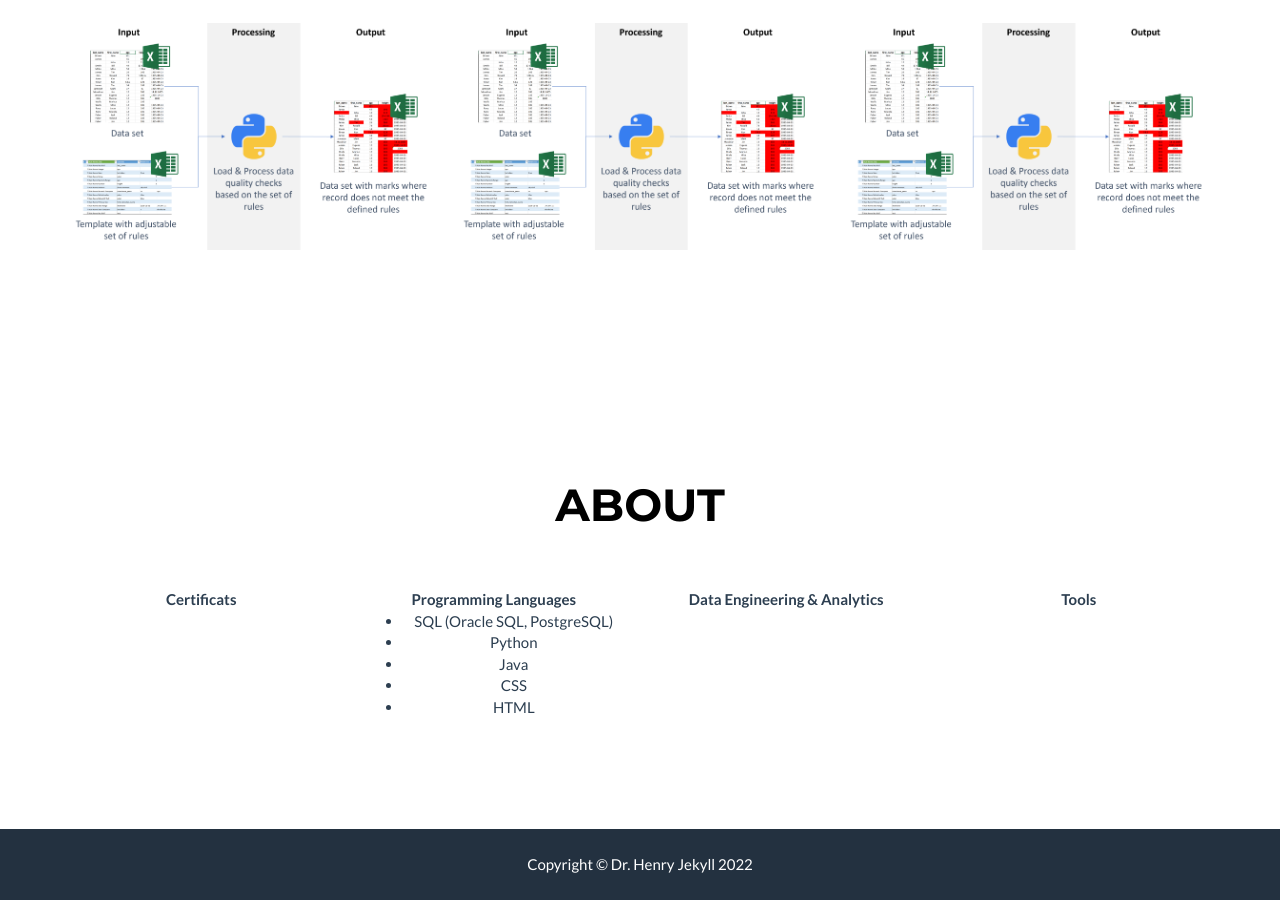
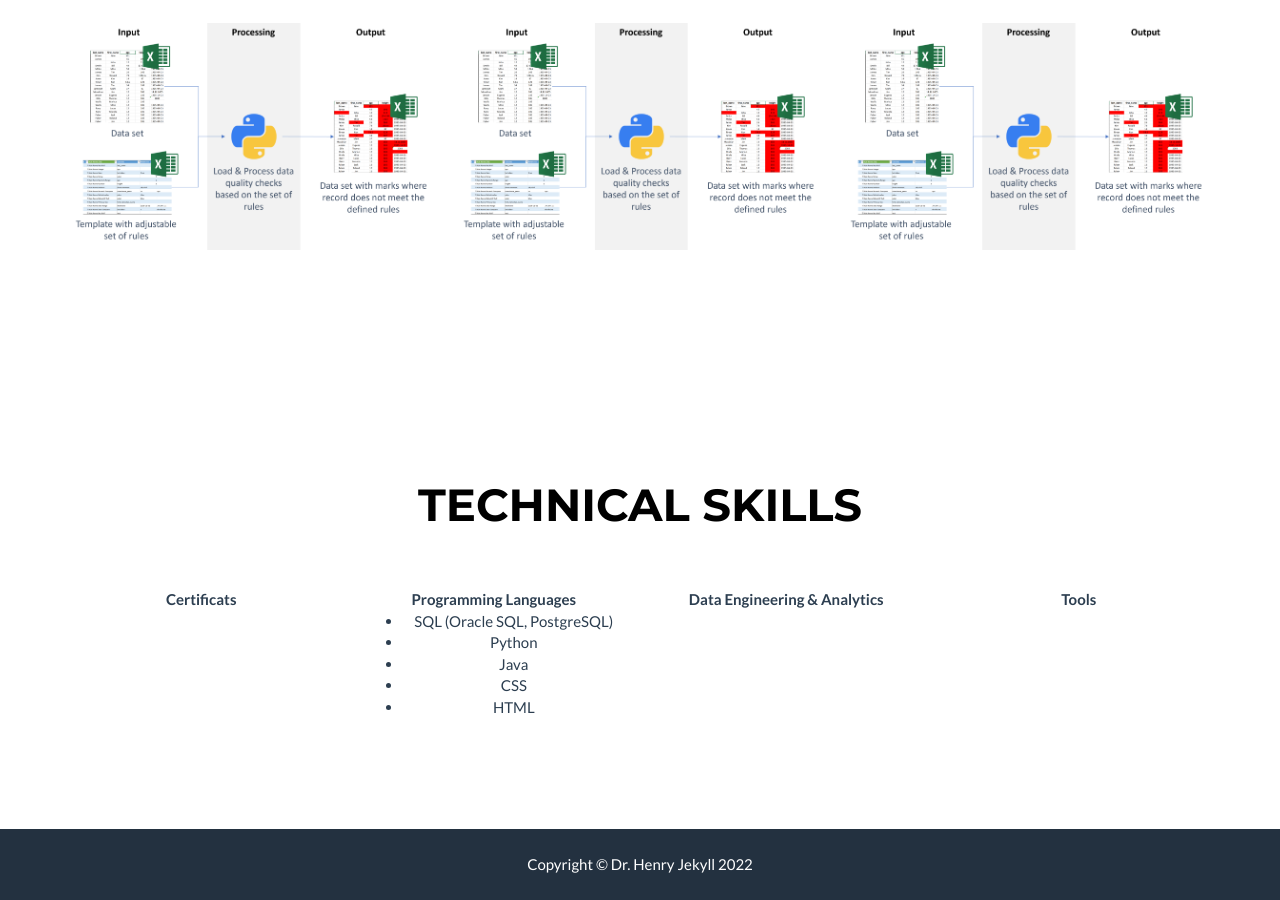
Before and after one commit to tolan005/tolan005.github.io, a Jekyll site: the page built from _posts/2014-07-18-project-1.markdown, in a window 1280 px wide and 900 px high, scrolled down 883 px. Built offline with Jekyll 4.4.1, drawn with Linux system fonts in a browser that asks for light colours.

Commit message:
Update about.html
s

```diff
--- a/_includes/about.html
+++ b/_includes/about.html
@@ -1,9 +1,9 @@
  <!-- About Section col-lg-offset-2 -->
-    <section id="Technical skills">
+    <section id="about">
         <div class="container">
             <div class="row">
                 <div class="col-lg-12 text-center">
-                    <h2>About</h2>
+                    <h2>Technical skills</h2>
                     <hr class="star-light">
                 </div>
             </div>
```
